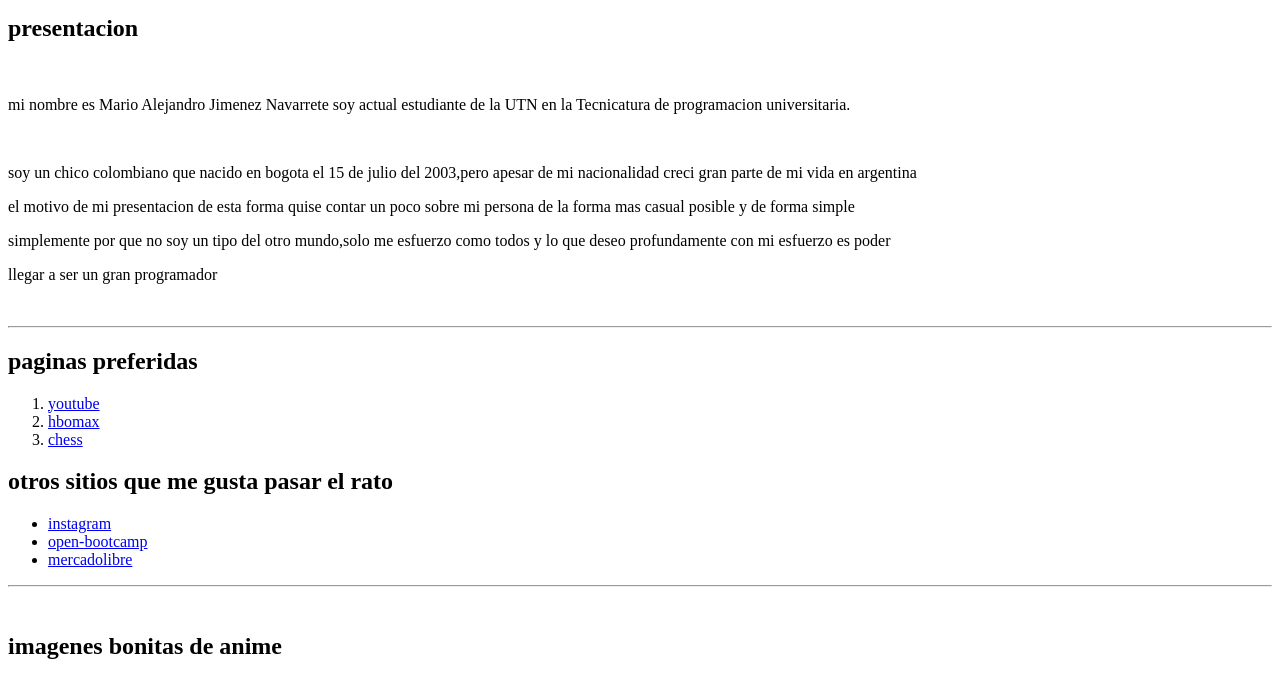
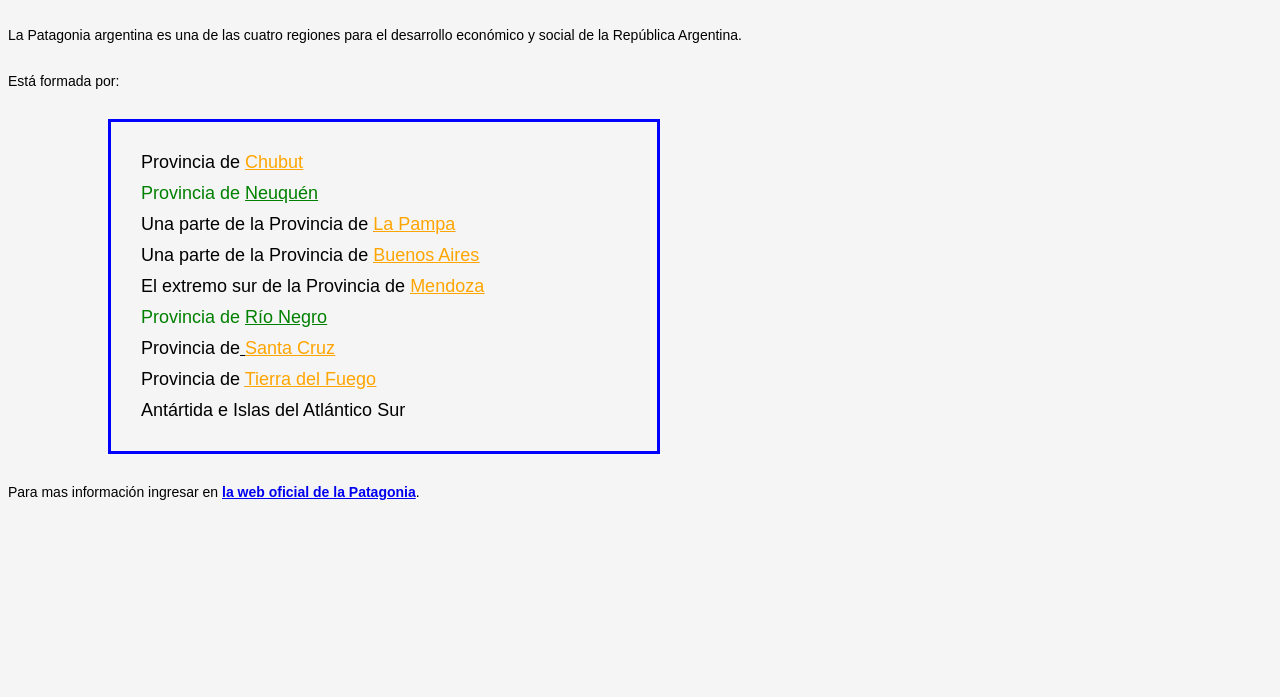
Before and after one commit to marioajn/utn-labcomII-practices, a plain HTML site: page index.html in a window 1280 px wide. Shown: the part 87-784 px from the top of the page. Drawn offline with Linux system fonts and the light colour scheme.

Commit message:
Add files via upload

```diff
--- /dev/null
+++ b/index.css
@@ -0,0 +1,45 @@
+*{
+font-family: sans-serif;
+background-color: rgb(245, 245, 245);
+}
+h1{
+font-size: 24px;
+color: #242424;
+border: 900;
+}
+h2{
+font-size: 20px;
+color: #606060;
+border: 800;
+}
+p{
+    font-size: 14px;
+margin-top: 30px;
+margin-bottom: 30px;
+}
+ul{
+    list-style: none;
+    font-family: monospace;
+    font-size: 18px;
+    margin-left: 100px;
+    padding: 20px;
+    border: solid blue;
+    width: 40%;
+
+}
+
+li:hover{
+    background-color: rgba(0, 0, 0, 0.1);
+
+
+}
+li{
+    margin: 10px;
+    transition: background-color 0.3s ease;
+}
+.link{
+    color: orange;
+}
+.link2{
+    color: green;
+}
--- a/index.html
+++ b/index.html
@@ -1,45 +1,33 @@
 <!DOCTYPE html>
-<html>
+<html lang="es">
 <head>
     <meta charset="UTF-8">
-    <title>
-    primera web
-    </title>
+    <meta name="viewport" content="width=device-width, initial-scale=1.0">
+    <title>Document</title>
+    <link rel="stylesheet" href="index.css">
+
 </head>
 <body>
-<h1><b>mi primera pagina web</b></h1>
-<hr>
-<h2>presentacion</h2>
-<br>
-<p>mi nombre es Mario Alejandro Jimenez Navarrete soy actual estudiante de la UTN en la Tecnicatura de programacion universitaria.</p>
-<br>
-<p> soy un chico colombiano que nacido en bogota el 15 de julio del 2003,pero apesar de mi nacionalidad creci gran parte de mi vida en argentina</p>
-<p>el motivo de mi presentacion de esta forma quise contar un poco sobre mi persona de la forma mas casual posible y de forma simple </p>
-<p>simplemente por que no soy un tipo del otro mundo,solo me esfuerzo como todos y lo que deseo profundamente con mi esfuerzo es poder </p>
-<p> llegar a ser un gran programador</p>
-<br>
-<hr>
-<h2>paginas preferidas</h2>
-<ol>
-    <li><a href="https://www.youtube.com/" target="_blanck" > youtube</a></li>
-    <li><a href="https://www.hbomax.com/ar/es" target="_blanck">hbomax</a></li>
-    <li><a href="https://www.chess.com/home" target="_blanck">chess</a></li>
-</ol>
-<H2>otros sitios que me gusta pasar el rato</H2>
-<ul>
-    <li><a href="https://www.instagram.com/?hl=es-la" target="_blanck">instagram</a></li>
-    <li><a href="https://open-bootcamp.com/" target="_blanck">open-bootcamp</a></li>
-    <li><a href="https://www.mercadolibre.com.ar/" target="_blanck">mercadolibre</a></li>
-</ul>
-<hr>
-<br>
-<h2>imagenes bonitas de anime</h2>
-<br>
-<img src="img1.png" height="200px" width="200px" alt="imagen de studio ghibli" title="imagen pixelar de studio ghibli">
-<br>
-<img src="img2.jpg"height="200px" width="200px" alt="imagen de studio ghibli"  title="imagen pixelar de studio ghibli">
-<br>
-<img src="img3.jpg"height="200px" width="200px" alt="imagen de studio ghibli" title="imagen pixelar de studio ghibli">
-<hr>
+    <h1>Patagonia argentina</h1>
+    <section>
+    <h2>Introducción</h2>
+        <p>La Patagonia argentina es una de las cuatro regiones para el
+        desarrollo económico y social de la República Argentina.</p>
+        <p>Está formada por:</p>
+    <ul>
+            <li>Provincia de <u><a href="#" class="link">Chubut</a></li></u>
+            <li class="link2">Provincia de <u></u><a href="#" class="link2">Neuquén</a></li></u>
+            <li>Una parte de la Provincia de <u><a href="#"class="link">La Pampa</a></U></li><section>
+            <li>Una parte de la Provincia de <u> <a href="#"class="link">Buenos Aires</a></u>
+            </li>
+            <li>El extremo sur de la Provincia de <u><a href="#" class="link">Mendoza</a></u></li></body>
+            <li class="link2">Provincia de <u><a href="#"class="link2">Río Negro</a></u></li>
+            <li>Provincia de<u> <a href="#" class="link">Santa Cruz</a></u></li>
+            <li>Provincia de <u><a href="#" class="link">Tierra del Fuego</a></u></li>
+            <li>Antártida e Islas del Atlántico Sur</li>
+            </ul>
+        <p>Para mas información ingresar en <b><a href="#">la web oficial de la
+        Patagonia</a></b>.</p>
+    </section>
 </body>
 </html>
```
